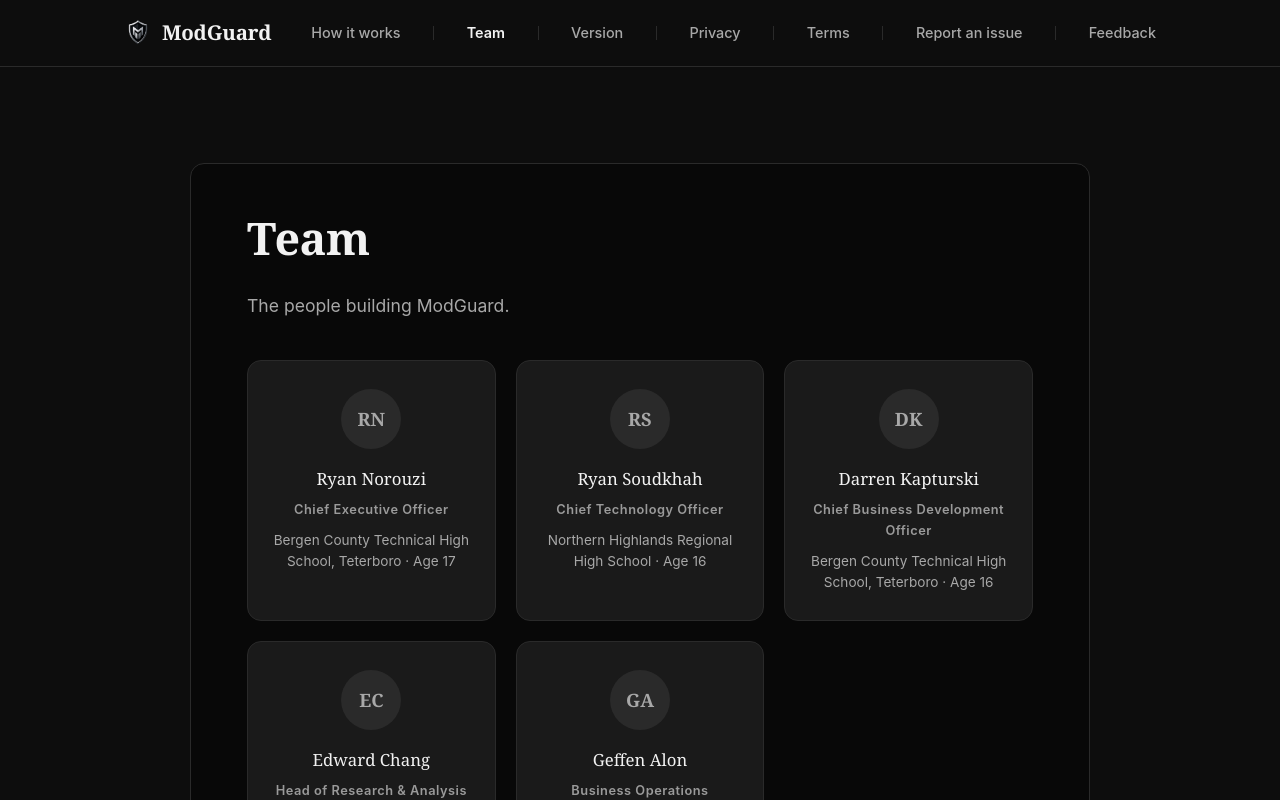
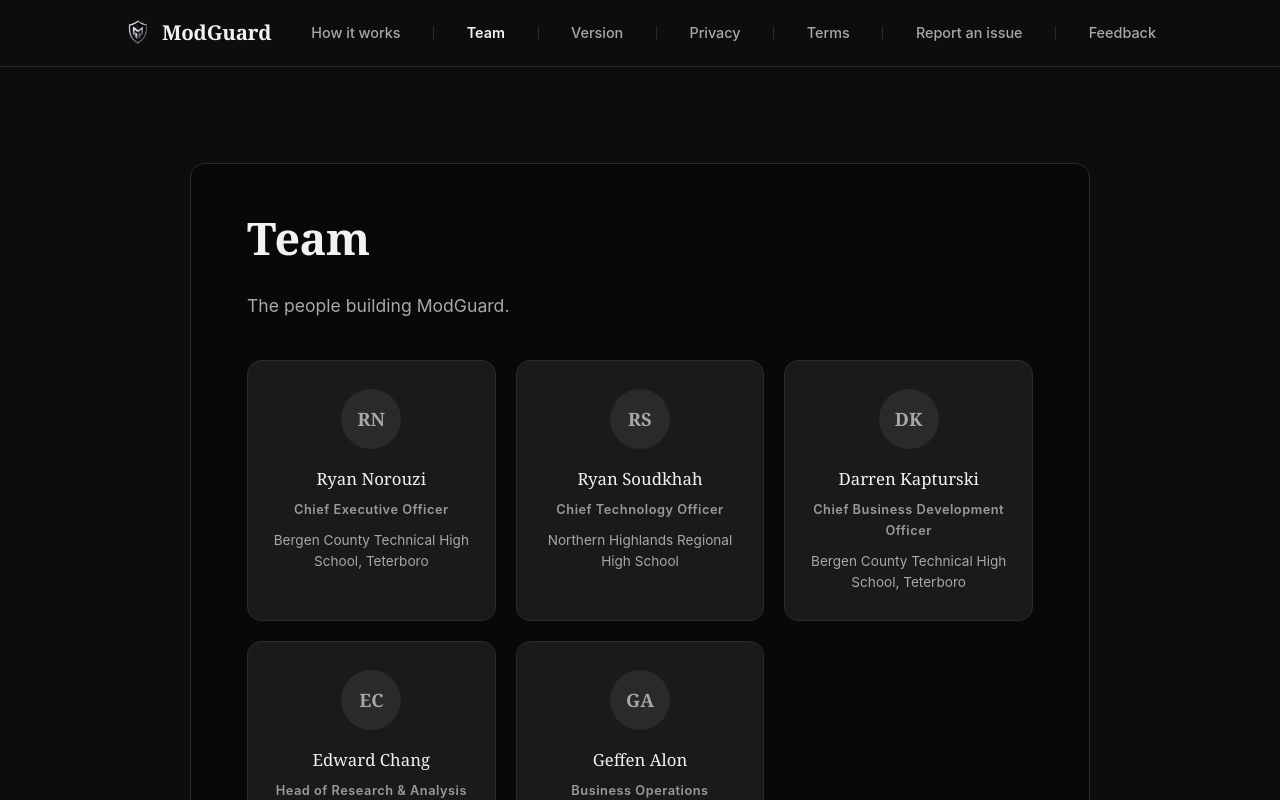
Before and after one commit to Rayan-Python/modguard-site-page, a React (Vite) app: page /team in a window 1280 px wide. Shown: the top 800 px of the page. Built offline with nearby package versions, Linux system fonts and the light colour scheme.

Commit message:
Remove age from Team page

```diff
--- a/src/pages/Team.jsx
+++ b/src/pages/Team.jsx
@@ -3,31 +3,26 @@
 const members = [
   {
     name: 'Ryan Norouzi',
-    age: 17,
     school: 'Bergen County Technical High School, Teterboro',
     role: 'Chief Executive Officer',
   },
   {
     name: 'Ryan Soudkhah',
-    age: 16,
     school: 'Northern Highlands Regional High School',
     role: 'Chief Technology Officer',
   },
   {
     name: 'Darren Kapturski',
-    age: 16,
     school: 'Bergen County Technical High School, Teterboro',
     role: 'Chief Business Development Officer',
   },
   {
     name: 'Edward Chang',
-    age: 17,
     school: 'Bergen County Technical High School, Teterboro',
     role: 'Head of Research & Analysis',
   },
   {
     name: 'Geffen Alon',
-    age: 17,
     school: 'Bergen County Technical High School, Teterboro',
     role: 'Business Operations',
   },
@@ -61,9 +56,7 @@
               </span>
               <p className="team-card__name">{member.name}</p>
               <p className="team-card__role">{member.role}</p>
-              <p className="team-card__meta">
-                {member.school} &middot; Age {member.age}
-              </p>
+              <p className="team-card__meta">{member.school}</p>
             </li>
           ))}
         </ul>
```
